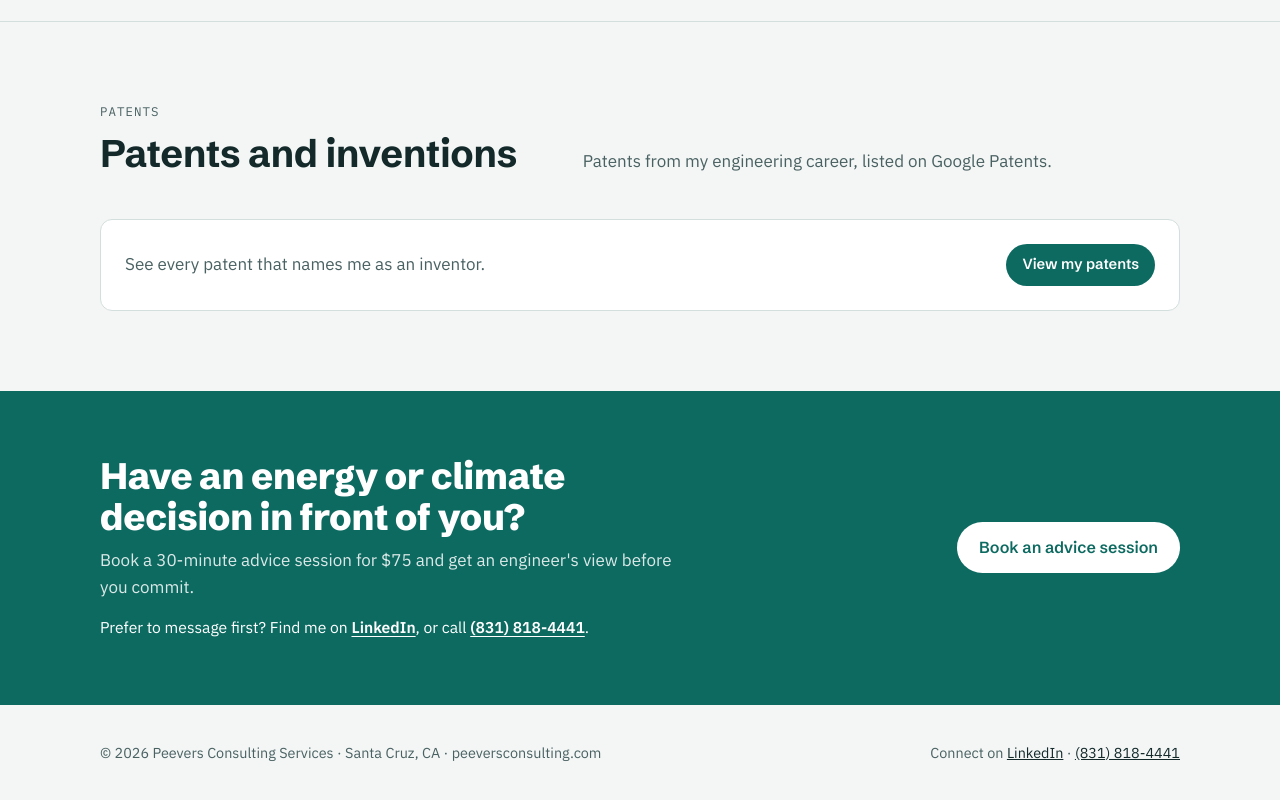
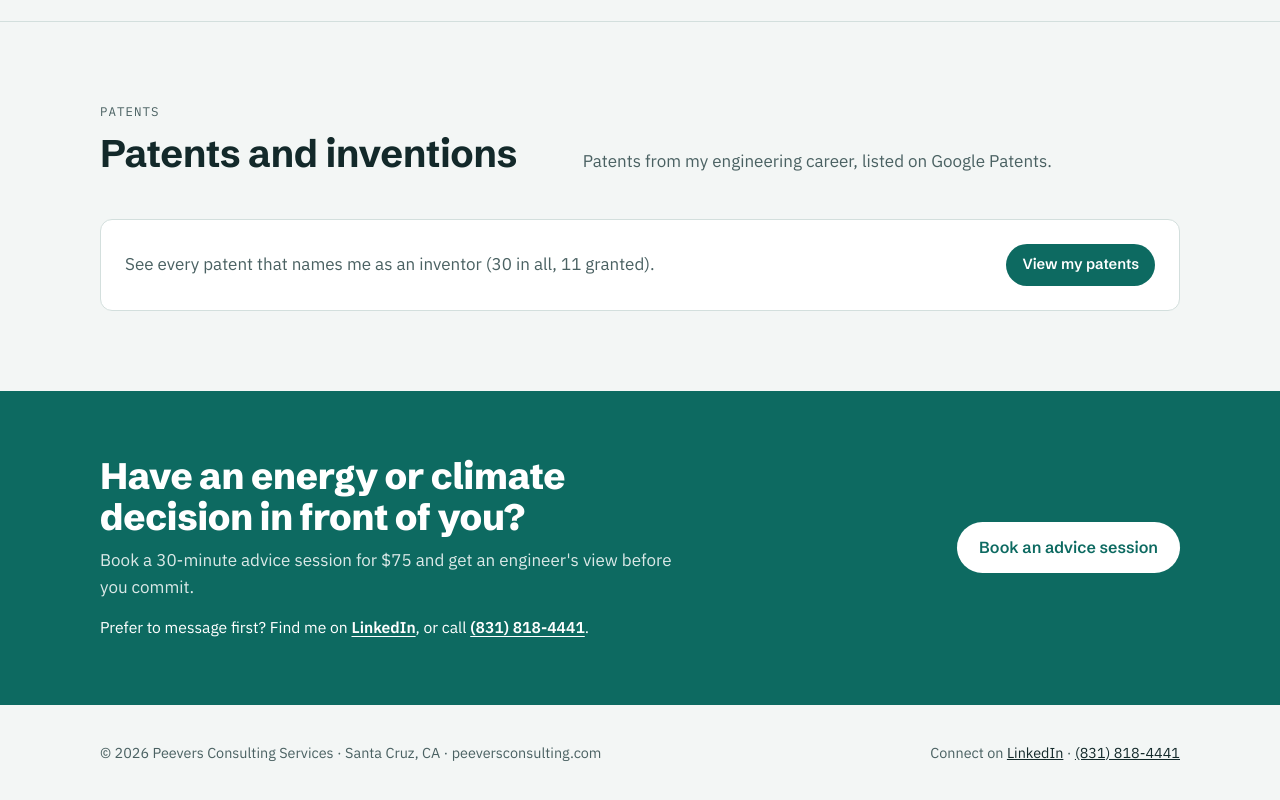
Before and after one commit to alanpeevers/pcs-site, a plain HTML site: page index.html in a window 1280 px wide. Shown: the part 3006-3806 px from the top of the page. Drawn offline with Linux system fonts and the light colour scheme.

Commit message:
Update Patent Info

```diff
--- a/index.html
+++ b/index.html
@@ -333,7 +333,7 @@ footer a{color:var(--ink)}
         <p>Patents from my engineering career, listed on Google Patents.</p>
       </div>
       <div class="patents-row">
-        <p>See every patent that names me as an inventor.</p>
+        <p>See every patent that names me as an inventor (30 in all, 11 granted).</p>
         <a class="btn primary small" href="https://patents.google.com/?inventor=Alan+Peevers" target="_blank" rel="noopener">View my patents</a>
       </div>
     </div>
```
